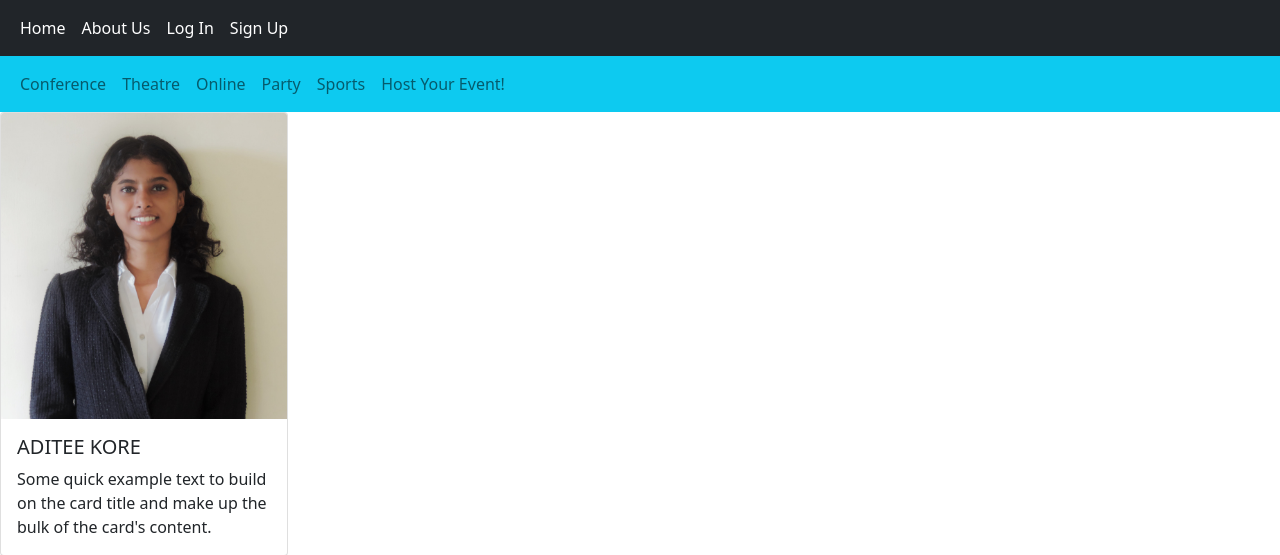
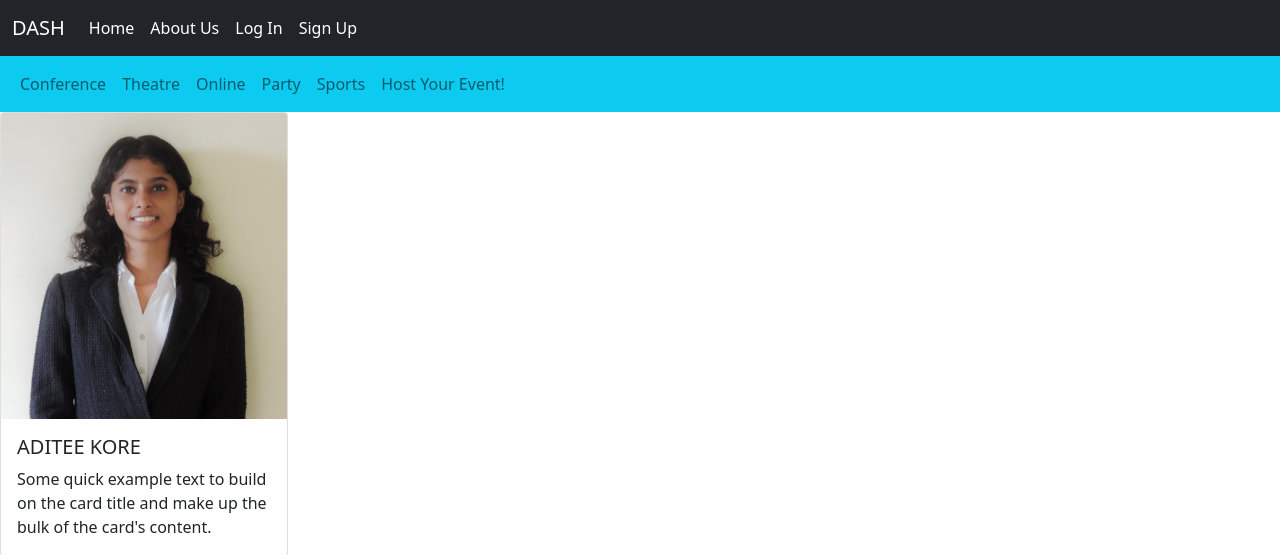
Before and after one commit to AditeeKore/Event-Management, a Django app: page /about in a window 1280 px wide. Shown: the top 555 px of the page. Run offline with Django 3.2, Linux system fonts and the light colour scheme.

Commit message:
removed logo image since it was showing error

```diff
--- a/EventManagement/templates/base.html
+++ b/EventManagement/templates/base.html
@@ -13,7 +13,7 @@
   <body>
 <nav class="navbar navbar-expand-lg navbar-dark bg-dark" >
   <div class="container-fluid ">
-    <div class="logo" img src="images/logo.png"></div>
+    <div class="navbar-brand mb-0 h1 text-white" href="/home">DASH</div>
     <button class="navbar-toggler" type="button" data-bs-toggle="collapse" data-bs-target="#navbarSupportedContent" aria-controls="navbarSupportedContent" aria-expanded="false" aria-label="Toggle navigation">
       <span class="navbar-toggler-icon"></span>
     </button>
```
